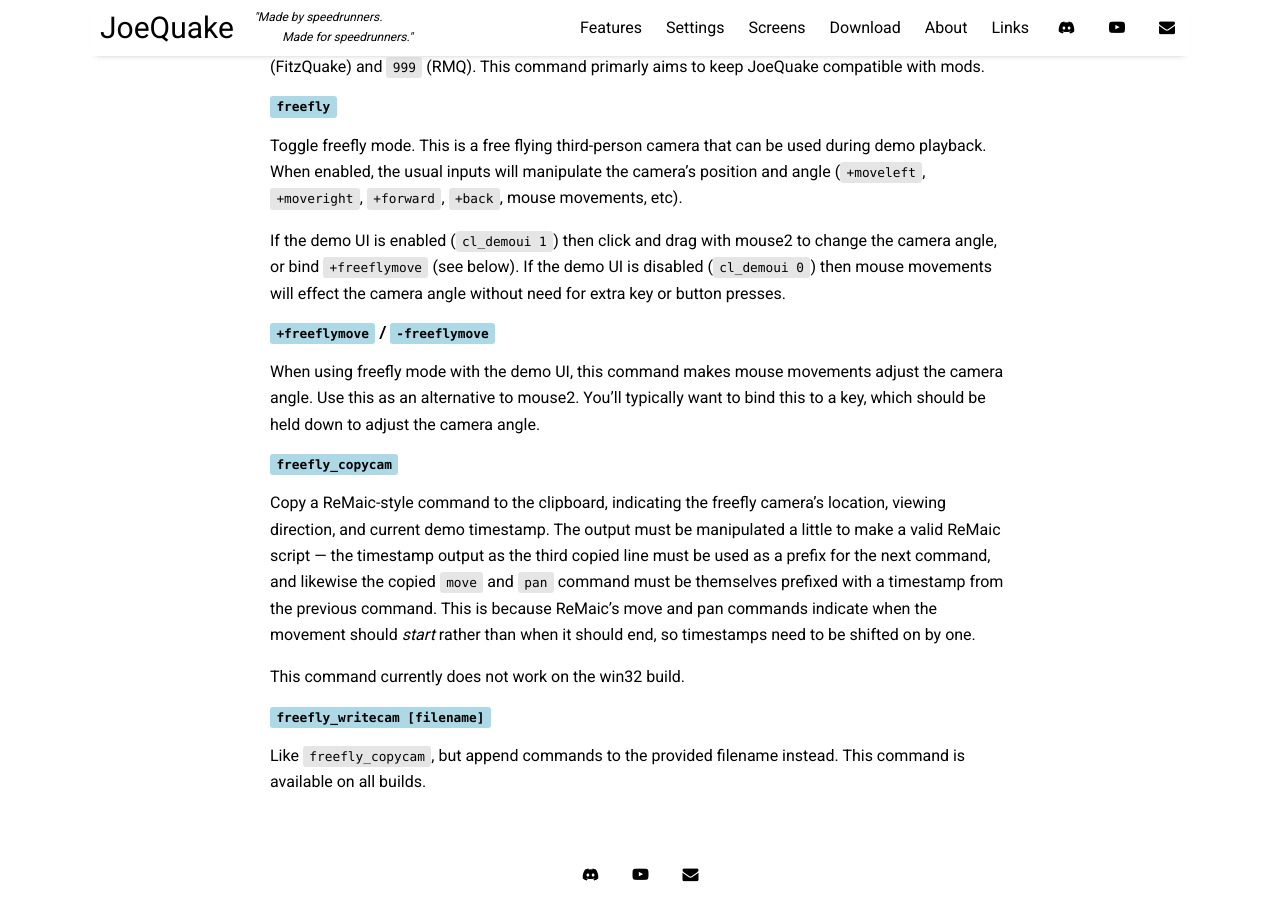
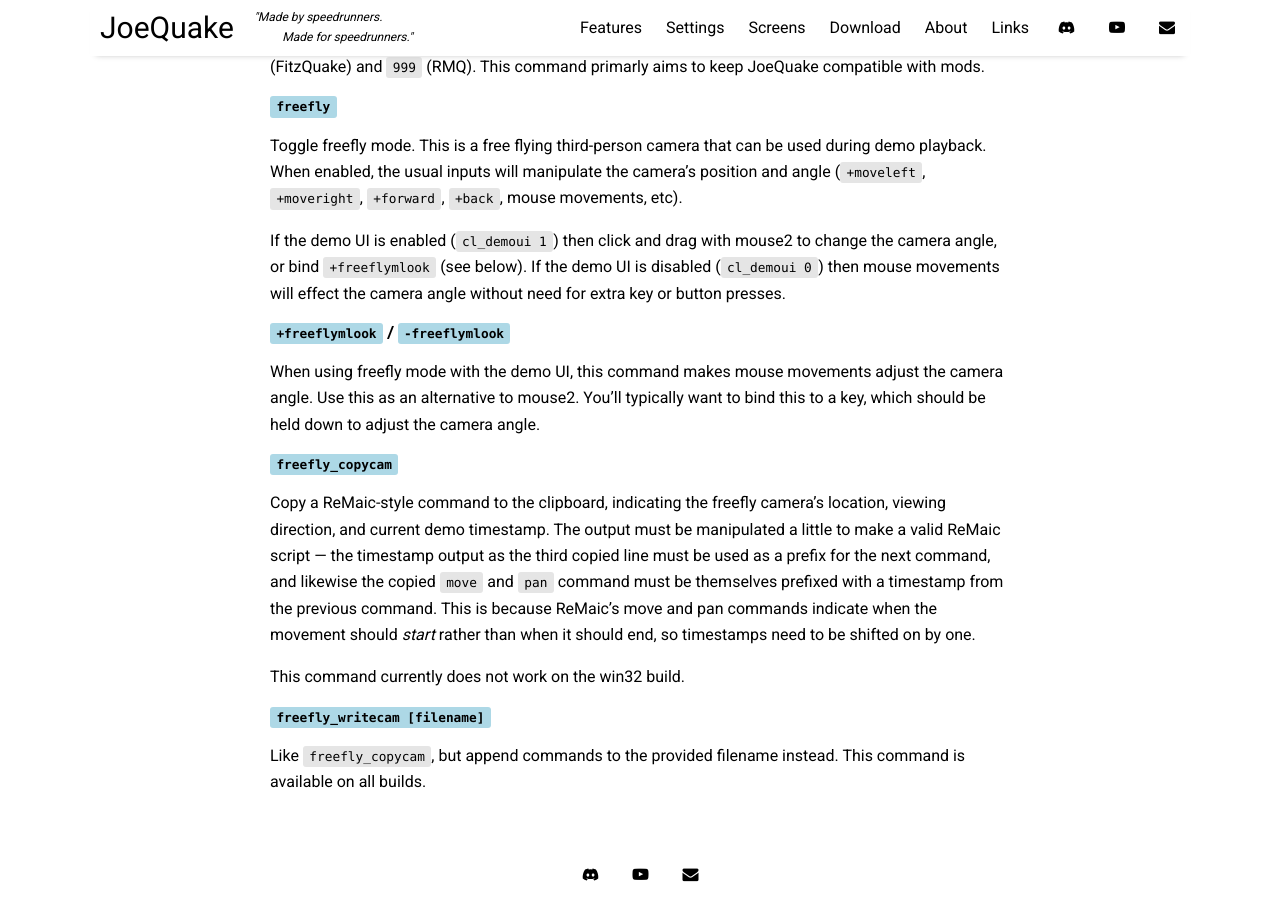
Before and after one commit to j0zzz/JoeQuake, a Jekyll site: the page built from docs/pages/cvars-commands.md, in a window 1280 px wide and 900 px high, scrolled down 23116 px. Built offline with Jekyll 4.4.1, drawn with Linux system fonts in a browser that asks for light colours; nearby versions of some CDN libraries.

Commit message:
fix docs s/freeflymove/freeflymlook/
we changed this command's name

```diff
--- a/docs/pages/cvars-commands.md
+++ b/docs/pages/cvars-commands.md
@@ -1103,11 +1103,11 @@
 mouse movements, etc).
 
 If the demo UI is enabled (`cl_demoui 1`) then click and drag with mouse2 to
-change the camera angle, or bind `+freeflymove` (see below).  If the demo UI is
+change the camera angle, or bind `+freeflymlook` (see below).  If the demo UI is
 disabled (`cl_demoui 0`) then mouse movements will effect the camera angle
 without need for extra key or button presses.
 
-##### `+freeflymove` / `-freeflymove`
+##### `+freeflymlook` / `-freeflymlook`
 
 When using freefly mode with the demo UI, this command makes mouse movements
 adjust the camera angle.  Use this as an alternative to mouse2.  You'll
```
